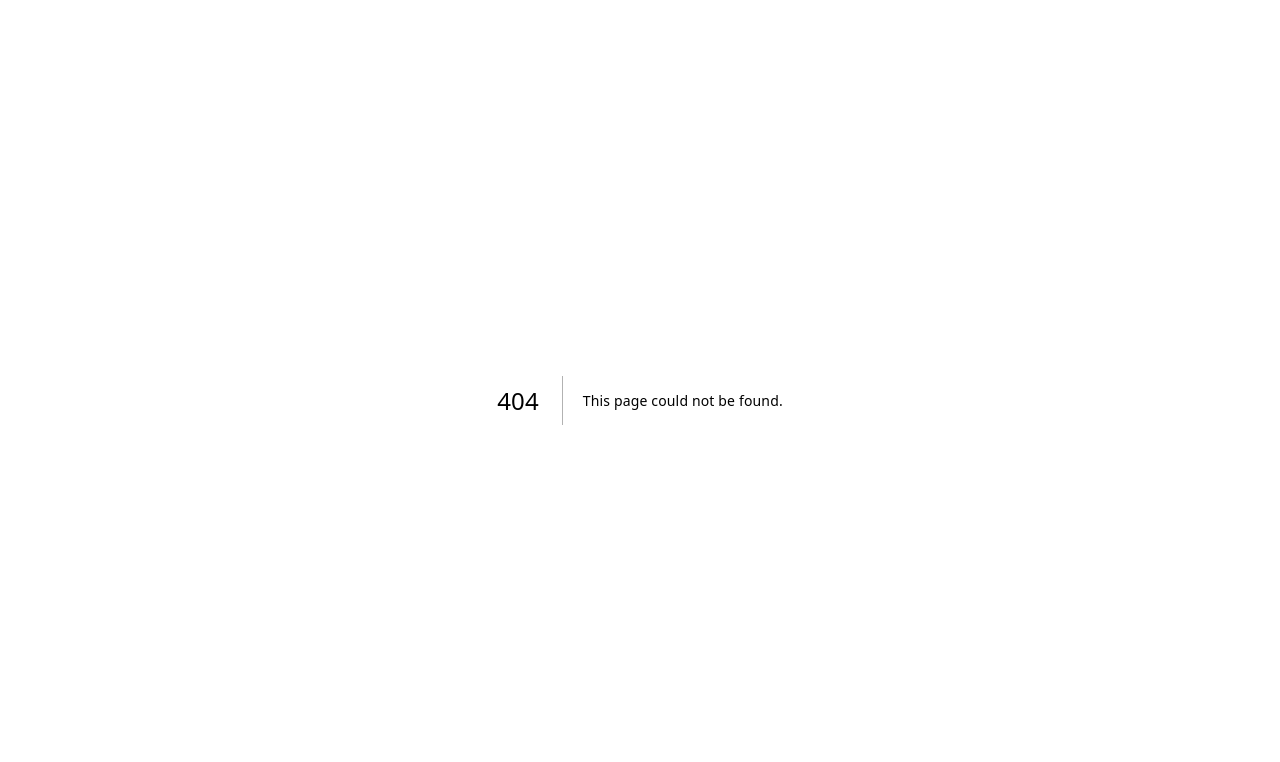
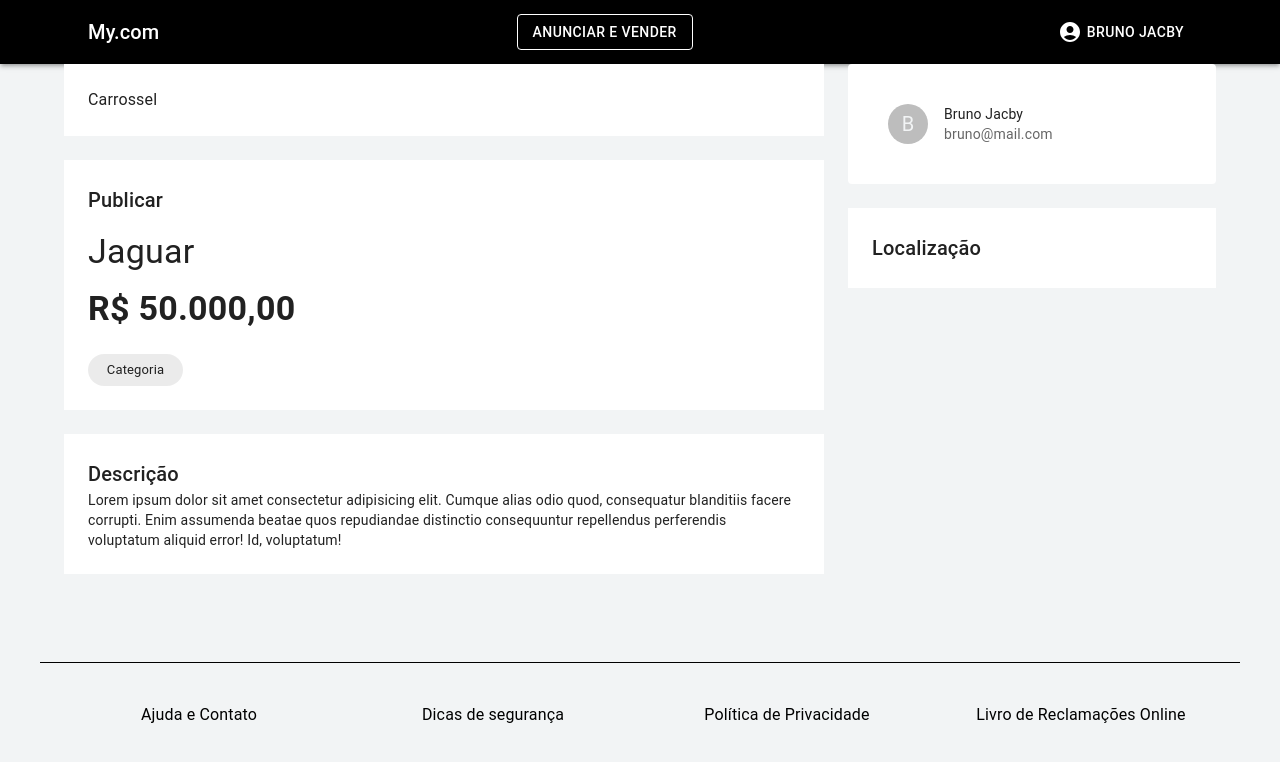
Before and after one commit to brunojacby/anunx, a Next.js app: page /product in a window 1280 px wide. Before the commit this address had no page. Shown: the top 762 px of the page. Built offline with nearby package versions, Linux system fonts and the light colour scheme.

Commit message:
adc page product

```diff
--- /dev/null
+++ b/pages/product.js
@@ -0,0 +1,88 @@
+import { Avatar, Card, CardHeader, CardMedia, Chip, Grid, Typography } from "@mui/material"
+import { Box, Container } from "@mui/system"
+import React from "react"
+import TemplateDefault from '../src/templates/Default'
+
+
+const box = {
+    backgroundColor: 'white',
+    padding: 3,
+    marginBottom: 3,
+    display: 'flex',
+    flexDirection: 'column',
+}
+
+const titles = {
+
+}
+
+const productName = {
+    margin: '15px 0',
+}
+
+const price = {
+    fontWeight: 'bold',
+    marginBottom: 3,
+}
+
+const chip = {
+    width: '95px',
+}
+
+const card = {
+
+}
+
+
+
+const Product = () => {
+
+    return (
+        <TemplateDefault>
+            <Container maxWidth="lg">
+                <Grid container spacing={3}>
+                    <Grid item xs={8}>
+                        <Box sx={box}>
+                            Carrossel
+                        </Box>
+
+                        <Box sx={box}>
+                            <Typography component="h6" variant="h6" sx={titles}>Publicar</Typography>
+                            <Typography component="h4" variant="h4" sx={productName}>Jaguar</Typography>
+                            <Typography component="h4" variant="h4" sx={price}>R$ 50.000,00</Typography>
+                            <Chip sx={chip} label="Categoria" />
+                        </Box>
+
+                        <Box sx={box}>
+                            <Typography component="h6" variant="h6" >Descrição</Typography>
+                            <Typography component="p" variant="body2" >Lorem ipsum dolor sit amet consectetur adipisicing elit. Cumque alias odio quod, consequatur blanditiis facere corrupti. Enim assumenda beatae quos repudiandae distinctio consequuntur repellendus perferendis voluptatum aliquid error! Id, voluptatum!
+                            </Typography>
+                        </Box>
+                    </Grid>
+
+                    <Grid item xs={4}>
+                        <Card elevation={0} sx={box}>
+                            <CardHeader
+                                avatar={
+                                    <Avatar>B</Avatar>
+                                }
+                                title="Bruno Jacby"
+                                subheader="bruno@mail.com"
+                            />
+                            <CardMedia
+                                image="https://source.unsplash.com/random"
+                                title="Bruno Jacby"
+                            />
+                        </Card>
+                        <Box sx={box}>
+                            <Typography component="h6" variant="h6" sx={titles}>Localização</Typography>
+                        </Box>
+
+                    </Grid>
+                </Grid>
+            </Container>
+        </TemplateDefault>
+    )
+}
+
+export default Product
--- a/src/index.js
+++ b/src/index.js
@@ -1,7 +1,7 @@
 import React from 'react';
 import ReactDOM from 'react-dom/client';
 import Home from '../pages/user/dashboard';
-
+import Product from '../pages/product';
 
 
 const root = ReactDOM.createRoot(document.getElementById('root'));
--- a/src/templates/Default.js
+++ b/src/templates/Default.js
@@ -1,12 +1,18 @@
 import Header from '../components/Header'
 import Footer from '../components/Footer'
+import { Box } from '@mui/system'
+
+const container = (theme) => {
+    padding: theme.spacing(6, 0, 6)
+}
 
 const Default = ({ children }) => {
-
-    return (
+   return (
         <>
         <Header />
-        {children}
+        <Box sx={container}>
+            {children}
+        </Box>
         <Footer />
         </>
     )
--- a/src/theme.js
+++ b/src/theme.js
@@ -1,11 +1,18 @@
 import { createTheme } from "@mui/material";
 
-const theme = createTheme (({
+const theme = createTheme({
     palette: {
-        primary: {
-            main: '#000000'
-        }
+      primary: {
+        main: '#000000',
+      },
+      secondary: {
+        main: '#ffffff',
+      },
+      background: {
+        default: 'rgb(242, 244, 245)',
+        white: '#ffffff'
+      }
     }
-}))
+  })
 
-export default theme
+  export default theme
```
Also changed, not shown: pages/user/dashboard.js (+41 -73 lines), src/components/Card.js (added, +41 -0 lines).
